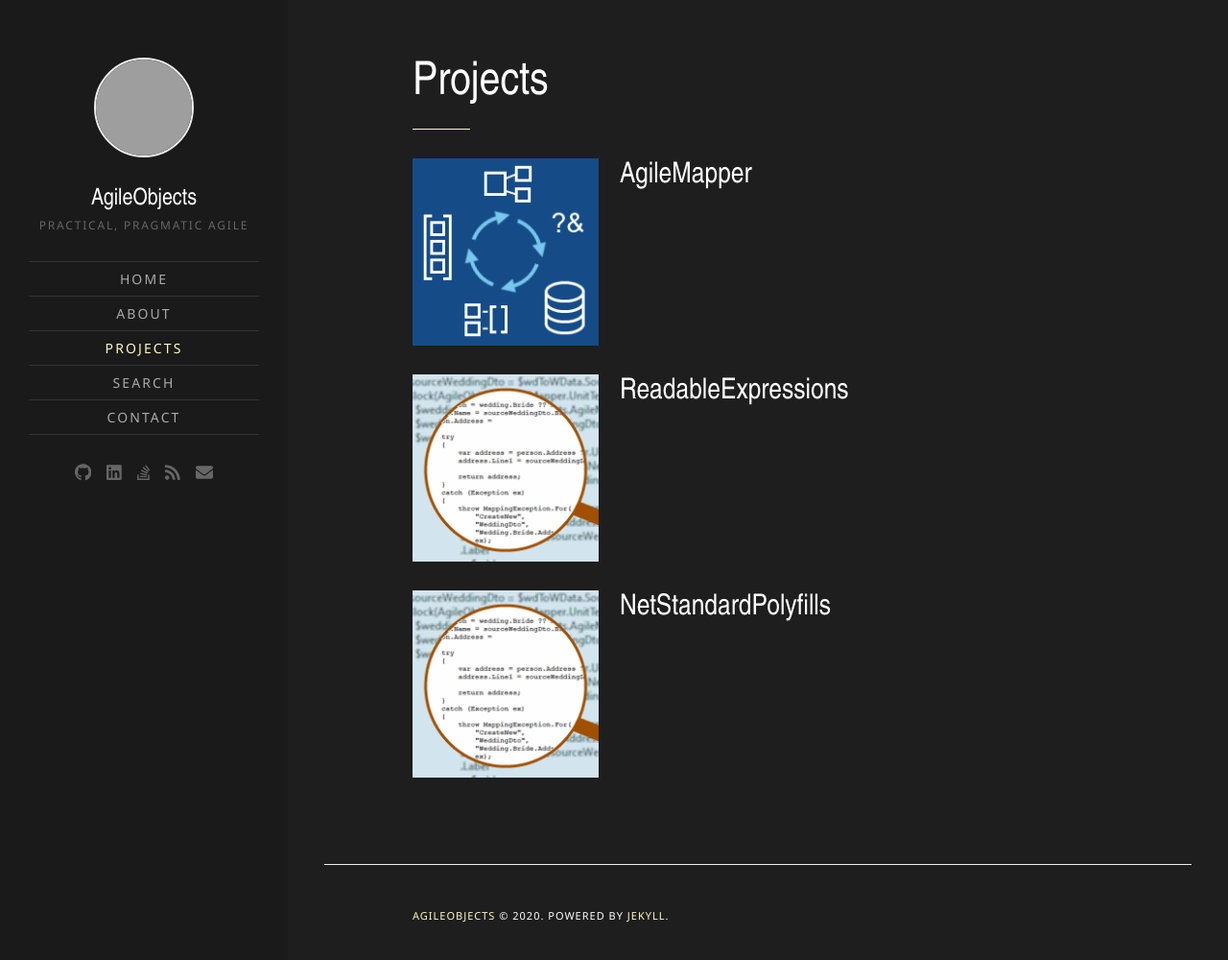
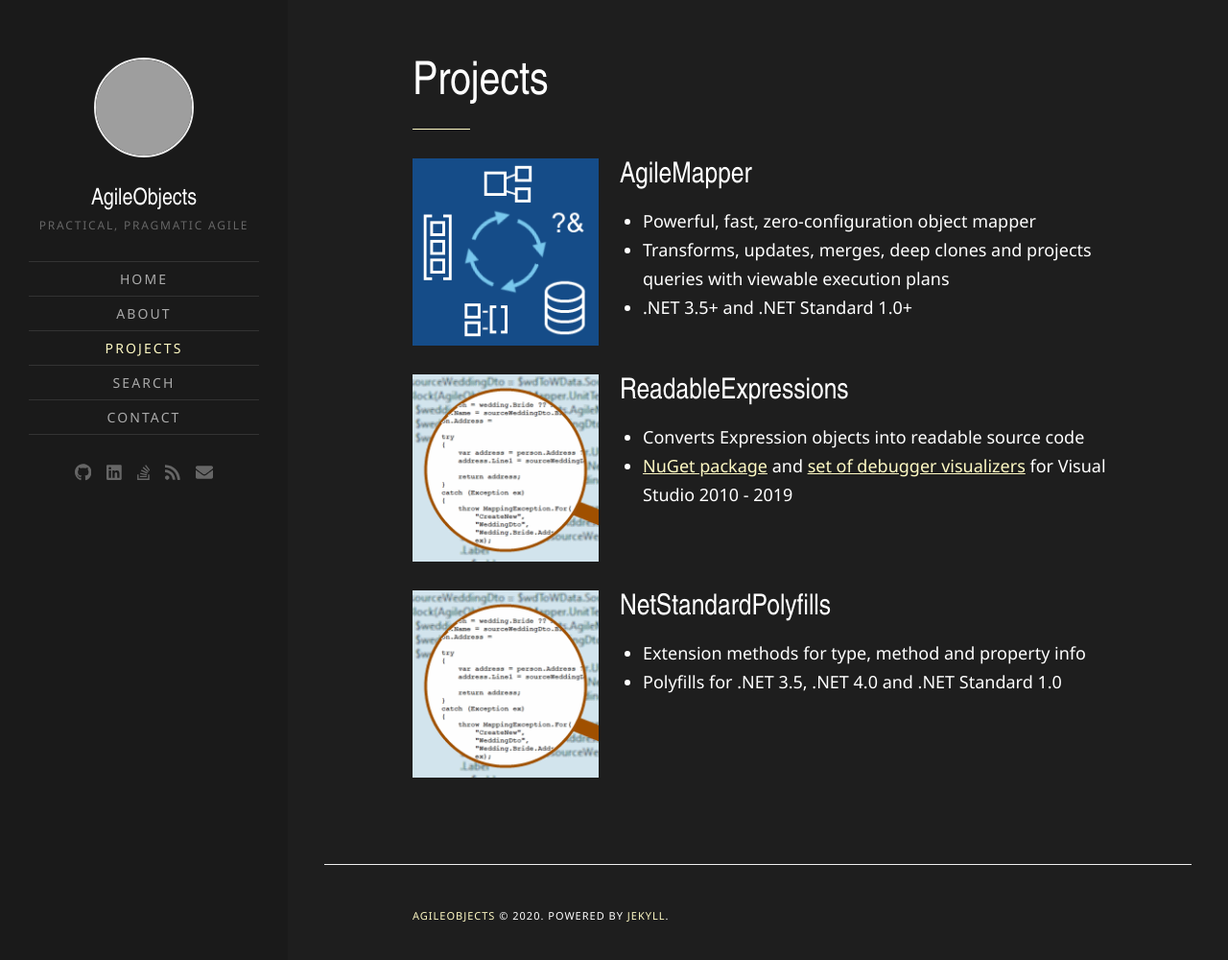
Before and after one commit to agileobjects/agileobjects.github.io, a Jekyll site: the page built from projects.html, in a window 1280 px wide and 1023 px high. Shown: the top 1000 px of the window at 96% size. Built offline with Jekyll 4.4.1, drawn with Linux system fonts in a browser that asks for light colours; grey boxes are pictures that could not be loaded.

Commit message:
Extra project info

```diff
--- a/_includes/projectbox.html
+++ b/_includes/projectbox.html
@@ -7,5 +7,10 @@
                 <h2 class="project-title">{{ project.name }}</h2>
             </header><!-- .project-header -->
         </a>
+        <ul class="project-content">
+            {% for item in project.description %}
+            <li>{{ item }}</li>
+            {% endfor %}
+        </ul>
     </div><!-- .project-inside -->
 </article><!-- .project -->
--- a/_sass/_content.scss
+++ b/_sass/_content.scss
@@ -363,12 +363,6 @@ ul.archive-posts-list {
         width: 27%;
     }
 
-    a {
-        font-family: $font-title;
-        color: $body-title-color;
-        text-decoration: none;
-    }
-
     .project-header {
         margin: -30% 0 30% 0;
         padding-left: 30%;
@@ -379,7 +373,14 @@ ul.archive-posts-list {
         height: 0;
         padding-top: 30%;
         position: relative;
+        text-decoration: none;
         width: 100%;
+    }
+
+    .project-content {
+        left: 30%;
+        position: absolute;
+        top: 23%;
     }
 }
 
--- a/_sass/_general.scss
+++ b/_sass/_general.scss
@@ -211,15 +211,14 @@ td {
 }
 
 th {
-    color: $gray-darkest;
+    color: $body-text-color;
     font-weight: bold;
 }
 
 /* Form fields */
 label {
-    color: $gray-darkest;
+    color: $body-text-color;
     font-size: 0.88889rem;
-    font-weight: bold;
 }
 
 input,
@@ -265,7 +264,8 @@ input[type="button"],
 input[type="reset"],
 a.button {
     background: $gray-darkest;
-    border: 0;
+    border: 1px solid $gray-lighter;
+    color: $body-text-color;
     box-sizing: border-box;
     color: #fff;
     display: inline-block;
@@ -292,7 +292,8 @@ input[type="reset"]:focus,
 input[type="reset"]:active,
 a.button:hover,
 a.button:focus {
-    background: $color-accent;
+    background: $gray-lighter;
+    color: $black;
     outline: 0;
 }
 
@@ -916,7 +917,7 @@ body.hidden-scroll {
     margin-bottom: 0.55556em;
 
     span {
-        color: $gray-dark;
+        color: $body-subheading-color;
         font-size: 0.77778rem;
         font-weight: normal;
     }
--- a/projects.html
+++ b/projects.html
@@ -5,17 +5,30 @@ projects: [
   {
     name: AgileMapper,
     url: 'https://nuget.org/packages/AgileObjects.AgileMapper' ,
-    image: AgileMapper.gif
+    image: AgileMapper.gif,
+    description: [
+        'Powerful, fast, zero-configuration object mapper',
+        'Transforms, updates, merges, deep clones and projects queries with viewable execution plans',
+        '.NET 3.5+ and .NET Standard 1.0+'
+    ]
   },
   {
     name: ReadableExpressions,
     url: 'https://nuget.org/packages/AgileObjects.ReadableExpressions',
-    image: ReadableExpressions.gif
+    image: ReadableExpressions.gif,
+    description: [
+        'Converts Expression objects into readable source code',
+        '<a href="https://www.nuget.org/packages/AgileObjects.ReadableExpressions" target="_blank">NuGet package</a> and <a href="https://marketplace.visualstudio.com/items?itemName=vs-publisher-1232914.ReadableExpressionsVisualizers" target="_blank">set of debugger visualizers</a> for Visual Studio 2010 - 2019'
+    ]
   },
   {
     name: NetStandardPolyfills,
     url: 'https://nuget.org/packages/AgileObjects.NetStandardPolyfills',
-    image: ReadableExpressions.gif
+    image: ReadableExpressions.gif,
+    description: [
+        'Extension methods for type, method and property info',
+        'Polyfills for .NET 3.5, .NET 4.0 and .NET Standard 1.0'
+    ]
   }
 ]
 ---
```
